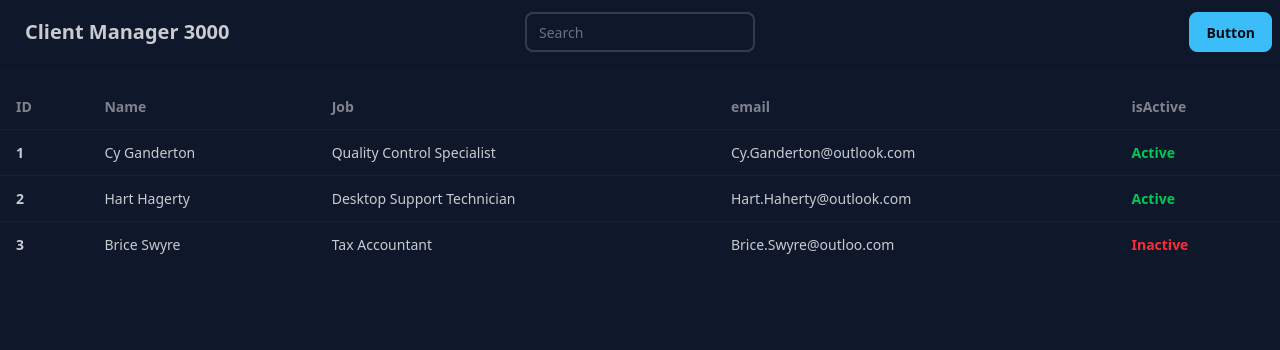
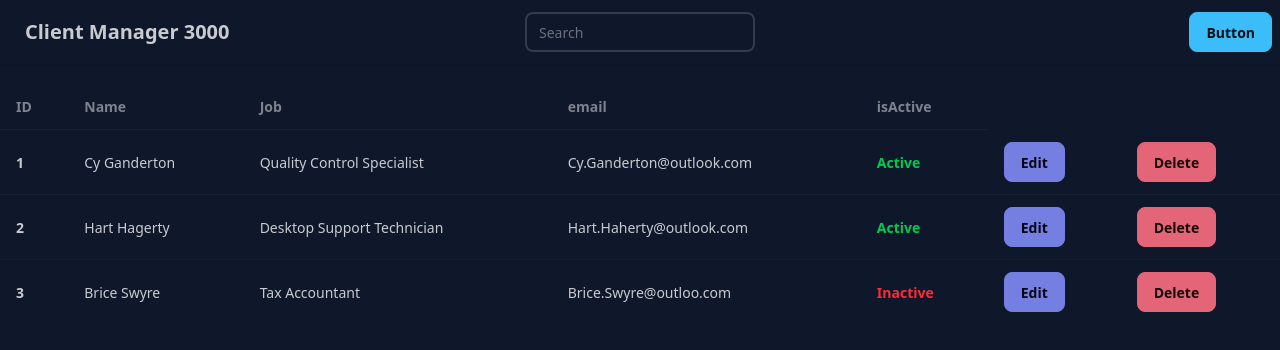
Before and after one commit to Dylan0888/ClientManger, a React (Vite) app: page / in a window 1280 px wide. Shown: the top 350 px of the page. Built offline with nearby package versions, Linux system fonts and the light colour scheme.

Commit message:
Added edit and delete buttons to table rows. No functionality

```diff
--- a/src/Components/TableList.jsx
+++ b/src/Components/TableList.jsx
@@ -33,8 +33,17 @@ const TableList = () => {
                 <td className={`${client.isActive ? "text-green-500" : "text-red-500"} font-bold`}>
                     {client.isActive ? "Active" : "Inactive"}
                 </td>
+                <td>
+                    <button className="btn btn-active btn-secondary hover:bg-secondary/40 hover:border-secondary/0 hover:text-white">Edit</button>
+                </td>
+                <td>
+                    <button className="btn btn-active btn-error hover:bg-error/40 hover:border-error/0 hover:text-white">Delete</button>
+                </td>
             </tr>
           })}
+
+
+
 
         </tbody>
       </table>
```
